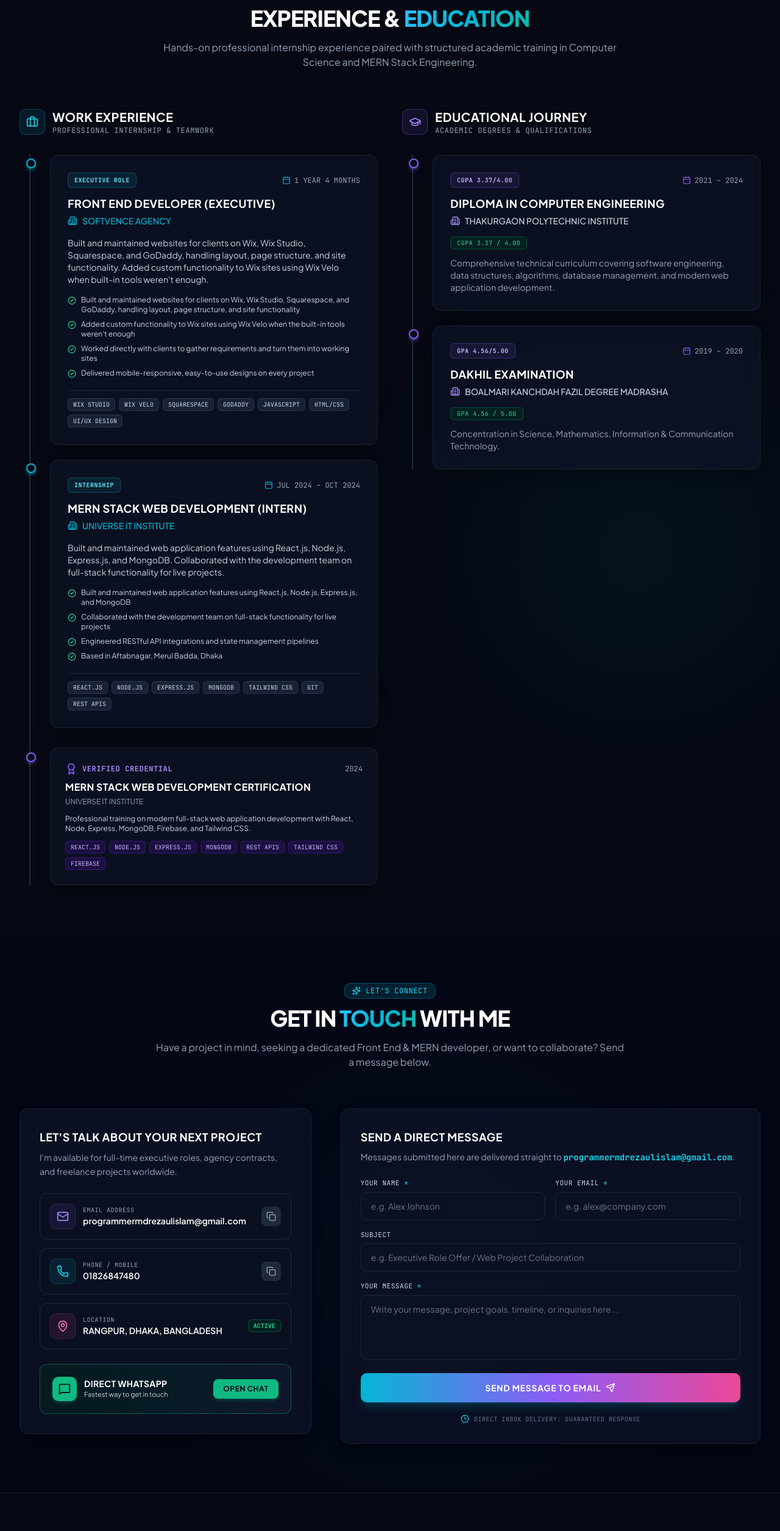
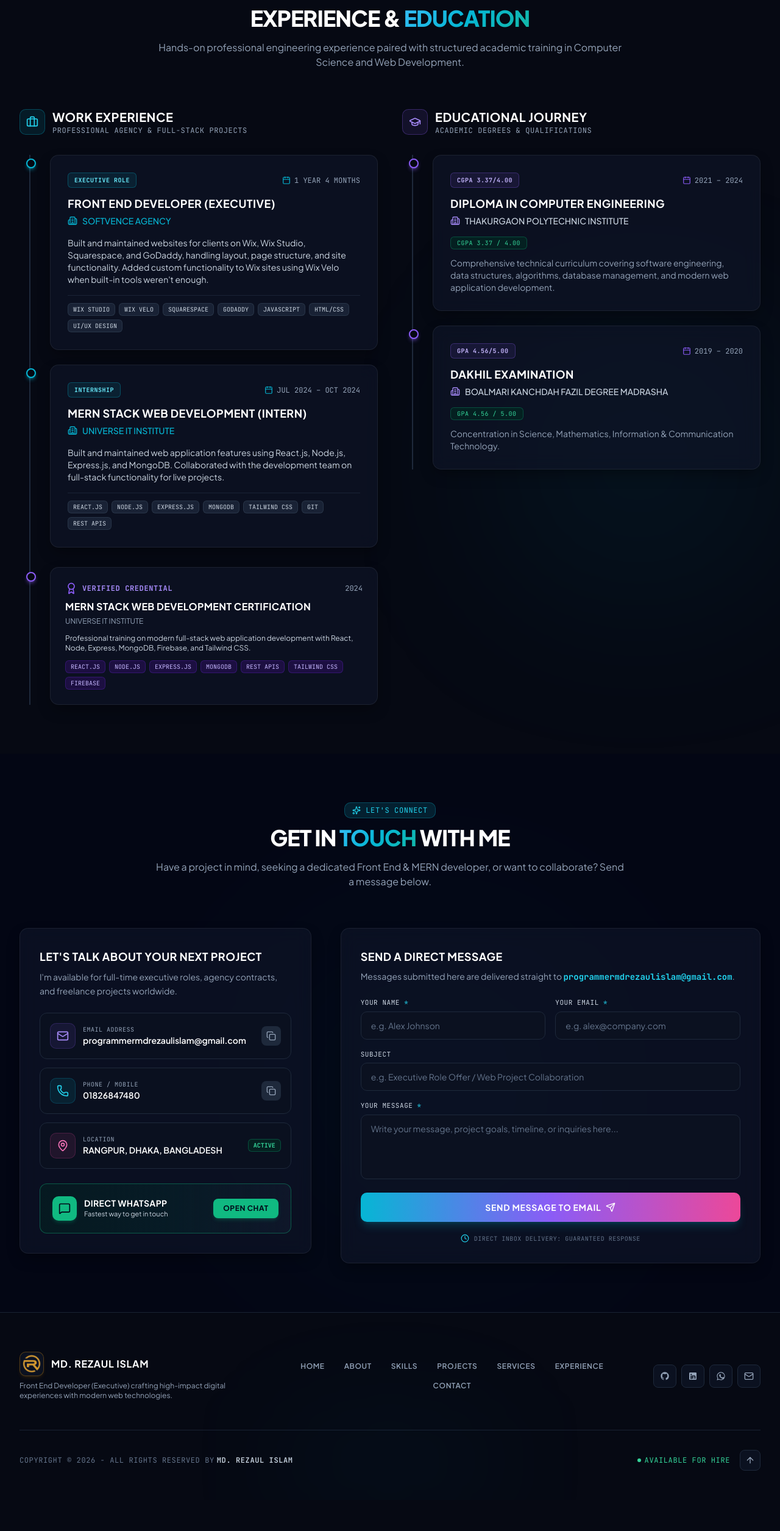
Before and after one commit to rezaulislam54/Updated-Portfolio, a React (Vite) app: page / in a window 1280 px wide. Shown: the part 7016-9527 px from the top of the page at 61% size. After the commit the page ends 9476 px from the top, so only its background shows below. Built offline with nearby package versions, Linux system fonts and the light colour scheme.

Commit message:
feat: remove redundant bullet points from work experience cards and improve mobile footer responsiveness

```diff
--- a/src/components/ExperienceEducation.jsx
+++ b/src/components/ExperienceEducation.jsx
@@ -5,7 +5,6 @@ import {
   Award,
   Calendar,
   Sparkles,
-  CheckCircle2,
   Building2
 } from 'lucide-react';
 import { portfolioData } from '../data/portfolioData';
@@ -29,8 +28,8 @@ export default function ExperienceEducation() {
           <h2 className="text-[26px] sm:text-4xl font-extrabold text-white tracking-tight mb-3 sm:mb-4 uppercase leading-tight">
             EXPERIENCE & <span className="text-gradient-cyan">EDUCATION</span>
           </h2>
-          <p className="text-slate-400 text-xs sm:text-base leading-relaxed">
-            Hands-on professional internship experience paired with structured academic training in Computer Science and MERN Stack Engineering.
+          <p className="text-slate-400 text-[14px] sm:text-base leading-relaxed">
+            Hands-on professional engineering experience paired with structured academic training in Computer Science and Web Development.
           </p>
         </div>
 
@@ -45,7 +44,7 @@ export default function ExperienceEducation() {
               </div>
               <div>
                 <h3 className="text-base sm:text-xl font-bold text-white uppercase tracking-wide">WORK EXPERIENCE</h3>
-                <p className="text-[11px] sm:text-xs text-slate-400 font-mono uppercase tracking-wider">Professional Internship & Teamwork</p>
+                <p className="text-[11px] sm:text-xs text-slate-400 font-mono uppercase tracking-wider">Professional Agency & Full-Stack Projects</p>
               </div>
             </div>
 
@@ -77,19 +76,10 @@ export default function ExperienceEducation() {
                       <span>{exp.company}</span>
                     </div>
 
-                    <p className="text-slate-300 text-xs sm:text-sm leading-relaxed mb-3 sm:mb-4">
+                    {/* Clean narrative description without duplicate bullet points */}
+                    <p className="text-slate-300 text-[13px] sm:text-sm leading-relaxed mb-4">
                       {exp.description}
                     </p>
-
-                    {/* Highlights bullet points */}
-                    <div className="space-y-1.5 sm:space-y-2 mb-4 sm:mb-5">
-                      {exp.highlights.map((item, idx) => (
-                        <div key={idx} className="flex items-start gap-2">
-                          <CheckCircle2 className="w-3.5 h-3.5 text-emerald-400 mt-0.5 flex-shrink-0" />
-                          <span className="text-xs text-slate-300">{item}</span>
-                        </div>
-                      ))}
-                    </div>
 
                     {/* Skills pills */}
                     <div className="flex flex-wrap gap-1.5 pt-3 border-t border-slate-800/80">
--- a/src/components/Footer.jsx
+++ b/src/components/Footer.jsx
@@ -21,17 +21,17 @@ export default function Footer() {
   ];
 
   return (
-    <footer className="relative bg-dark-950 border-t border-slate-800/80 pt-16 pb-12 overflow-hidden">
+    <footer className="relative bg-dark-950 border-t border-slate-800/80 pt-12 sm:pt-16 pb-10 sm:pb-12 overflow-hidden">
       {/* Background glow */}
       <div className="absolute bottom-0 left-1/2 -translate-x-1/2 w-96 h-32 bg-brand-cyan/5 rounded-full blur-[100px] pointer-events-none" />
 
       <div className="max-w-7xl mx-auto px-4 sm:px-6 lg:px-8">
 
         {/* Top footer row */}
-        <div className="flex flex-col md:flex-row items-center justify-between gap-8 pb-12 border-b border-slate-800/80">
+        <div className="flex flex-col lg:flex-row items-center justify-between gap-6 sm:gap-8 pb-10 sm:pb-12 border-b border-slate-800/80">
 
           {/* Brand & Tagline with official logo */}
-          <div className="flex flex-col items-center md:items-start text-center md:text-left">
+          <div className="flex flex-col items-center lg:items-start text-center lg:text-left">
             <a href="#home" className="flex items-center gap-3 mb-2 group">
               <div className="w-10 h-10 rounded-[10px] bg-dark-900 border border-amber-500/30 p-1 flex items-center justify-center transition-all duration-300 group-hover:border-amber-400 shadow-md shadow-amber-500/10">
                 <img
@@ -45,17 +45,17 @@ export default function Footer() {
               </span>
             </a>
             <p className="text-xs text-slate-400 max-w-sm">
-              Full Stack Web Developer crafting high-impact digital experiences with modern web technologies.
+              Front End Developer (Executive) crafting high-impact digital experiences with modern web technologies.
             </p>
           </div>
 
           {/* Nav links */}
-          <div className="flex flex-wrap justify-center gap-x-5 gap-y-2">
+          <div className="flex flex-wrap justify-center gap-x-4 sm:gap-x-5 gap-y-2 text-center">
             {navLinks.map((link) => (
               <a
                 key={link.name}
                 href={link.href}
-                className="text-xs font-semibold text-slate-400 hover:text-brand-cyan transition-colors uppercase tracking-wider"
+                className="text-[11px] sm:text-xs font-semibold text-slate-400 hover:text-brand-cyan transition-colors uppercase tracking-wider py-1 px-1.5"
               >
                 {link.name}
               </a>
@@ -68,7 +68,7 @@ export default function Footer() {
               href={personalInfo.socials.github}
               target="_blank"
               rel="noreferrer"
-              className="p-2 rounded-[8px] bg-dark-900 border border-slate-800 text-slate-400 hover:text-white hover:border-brand-cyan/50 transition-all hover:scale-110"
+              className="p-2.5 rounded-[8px] bg-dark-900 border border-slate-800 text-slate-400 hover:text-white hover:border-brand-cyan/50 transition-all hover:scale-110"
               aria-label="GitHub"
             >
               <GithubIcon className="w-4 h-4" />
@@ -77,7 +77,7 @@ export default function Footer() {
               href={personalInfo.socials.linkedin}
               target="_blank"
               rel="noreferrer"
-              className="p-2 rounded-[8px] bg-dark-900 border border-slate-800 text-slate-400 hover:text-brand-cyan hover:border-brand-cyan/50 transition-all hover:scale-110"
+              className="p-2.5 rounded-[8px] bg-dark-900 border border-slate-800 text-slate-400 hover:text-brand-cyan hover:border-brand-cyan/50 transition-all hover:scale-110"
               aria-label="LinkedIn"
             >
               <LinkedinIcon className="w-4 h-4" />
@@ -86,23 +86,14 @@ export default function Footer() {
               href={personalInfo.socials.whatsapp}
               target="_blank"
               rel="noreferrer"
-              className="p-2 rounded-[8px] bg-dark-900 border border-slate-800 text-slate-400 hover:text-emerald-400 hover:border-emerald-400/50 transition-all hover:scale-110"
+              className="p-2.5 rounded-[8px] bg-dark-900 border border-slate-800 text-slate-400 hover:text-emerald-400 hover:border-emerald-400/50 transition-all hover:scale-110"
               aria-label="WhatsApp"
             >
               <WhatsappIcon className="w-4 h-4" />
             </a>
             <a
-              href={personalInfo.socials.facebook}
-              target="_blank"
-              rel="noreferrer"
-              className="p-2 rounded-[8px] bg-dark-900 border border-slate-800 text-slate-400 hover:text-blue-400 hover:border-blue-400/50 transition-all hover:scale-110"
-              aria-label="Facebook"
-            >
-              <FacebookIcon className="w-4 h-4" />
-            </a>
-            <a
               href={personalInfo.socials.email}
-              className="p-2 rounded-[8px] bg-dark-900 border border-slate-800 text-slate-400 hover:text-brand-pink hover:border-brand-pink/50 transition-all hover:scale-110"
+              className="p-2.5 rounded-[8px] bg-dark-900 border border-slate-800 text-slate-400 hover:text-brand-pink hover:border-brand-pink/50 transition-all hover:scale-110"
               aria-label="Email"
             >
               <Mail className="w-4 h-4" />
@@ -111,9 +102,9 @@ export default function Footer() {
 
         </div>
 
-        {/* Bottom copyright row */}
-        <div className="pt-8 flex flex-col sm:flex-row items-center justify-between gap-4 text-xs font-mono text-slate-500 uppercase tracking-wider">
-          <div className="flex items-center gap-1 text-center sm:text-left">
+        {/* Bottom copyright row with 100% mobile responsive formatting */}
+        <div className="pt-6 sm:pt-8 flex flex-col sm:flex-row items-center justify-between gap-4 text-[10px] sm:text-xs font-mono text-slate-500 uppercase tracking-wider text-center sm:text-left">
+          <div className="flex flex-wrap items-center justify-center sm:justify-start gap-1">
             <span>COPYRIGHT © 2026 - ALL RIGHTS RESERVED BY</span>
             <span className="text-slate-300 font-semibold">{personalInfo.name}</span>
           </div>
@@ -129,6 +120,7 @@ export default function Footer() {
               onClick={scrollToTop}
               className="p-2 rounded-[8px] bg-dark-900 border border-slate-800 text-slate-400 hover:text-brand-cyan hover:border-brand-cyan transition-all"
               title="Back to Top"
+              aria-label="Back to Top"
             >
               <ArrowUp className="w-4 h-4" />
             </button>
```
